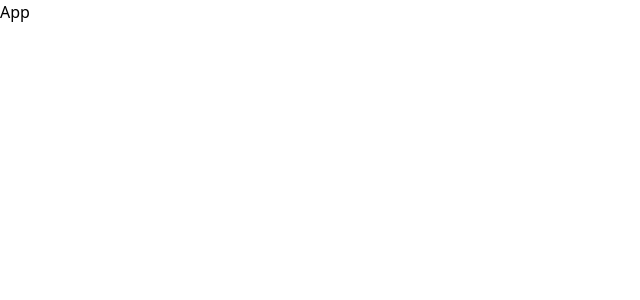
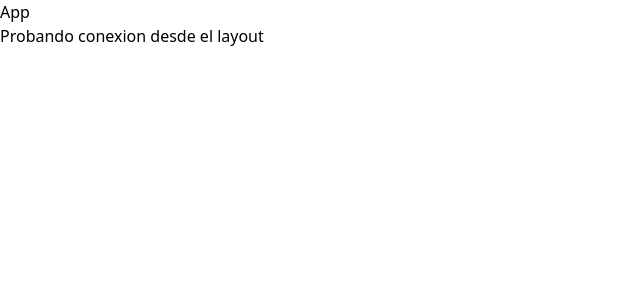
Before and after one commit to joferrer/skincare-blog, a Vue app: page / in a window 1280 px wide. Shown: the top 300 px of the page, without its empty margins (0-640 px from the left). Built offline with nearby package versions, Linux system fonts and the light colour scheme.

Commit message:
probando conexión con layout

```diff
--- a/src/module/landing/layouts/LandingLayout.vue
+++ b/src/module/landing/layouts/LandingLayout.vue
@@ -2,6 +2,7 @@
   <div>
     <header></header>
     <main>
+      <div>Probando conexion desde el layout</div>
       <div class="main-container">
         <RouterView />
       </div>
```
